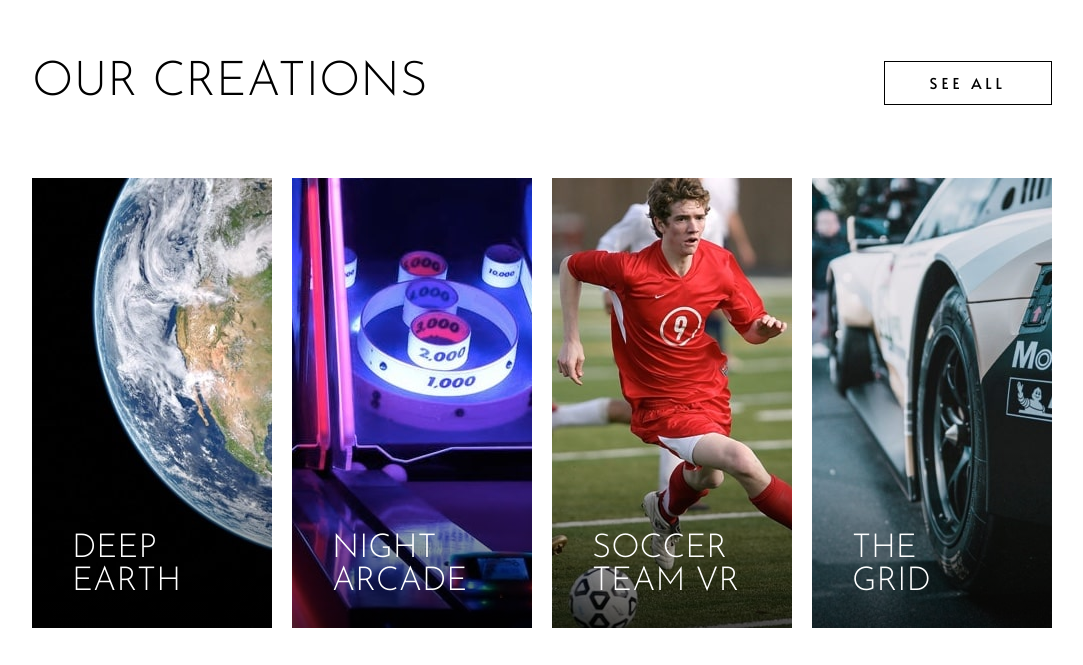
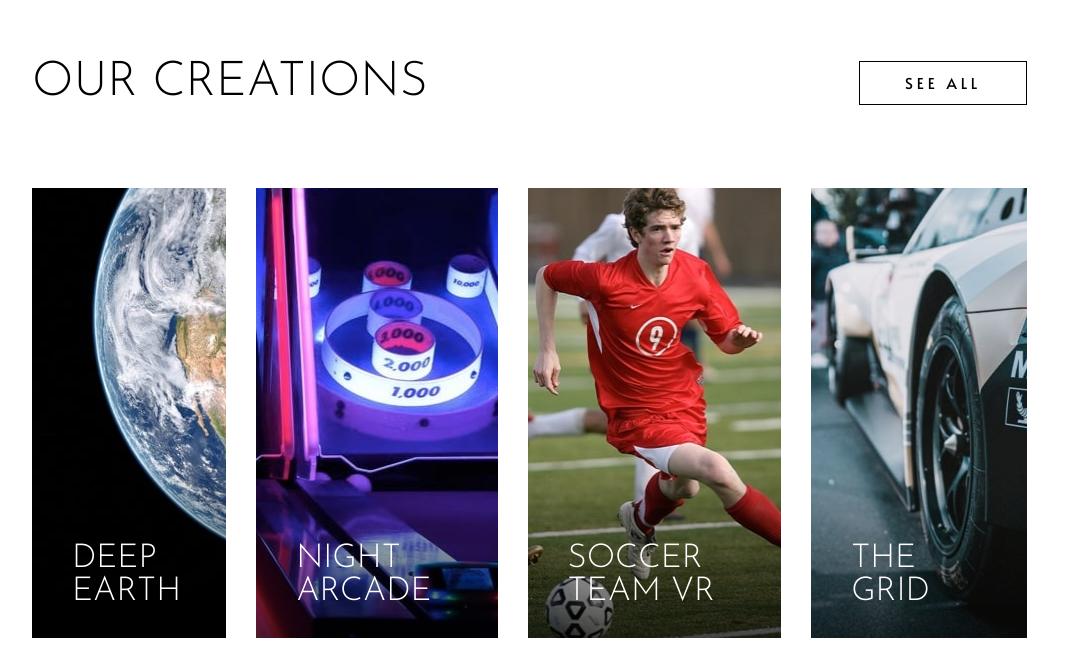
Before and after one commit to edo979/loopstudios-landing-page-main, a plain HTML site: page index.html in a window 1280 px wide. Shown: the part 1432-2097 px from the top of the page, without its empty margins (128-1211 px from the left). Drawn offline with Linux system fonts and the light colour scheme.

Commit message:
edit grid, card margin for desktop

```diff
--- a/sass/components/_card.scss
+++ b/sass/components/_card.scss
@@ -80,6 +80,7 @@
 @include mq {
   .card {
     height: 450px;
+    margin: 0;
     padding: 30px 40px;
 
     &::before {
--- a/sass/components/_components.scss
+++ b/sass/components/_components.scss
@@ -83,8 +83,8 @@
     margin-top: 140px;
 
     display: grid;
-    grid-template-columns: repeat(4, 25% [col-start]);
-    gap: 20px;
+    grid-template-columns: repeat(4, 1fr);
+    gap: 30px;
 
     h2 {
       grid-column: 1 / span 3;
```
Also changed, not shown: css/style.css, 1 other file.
